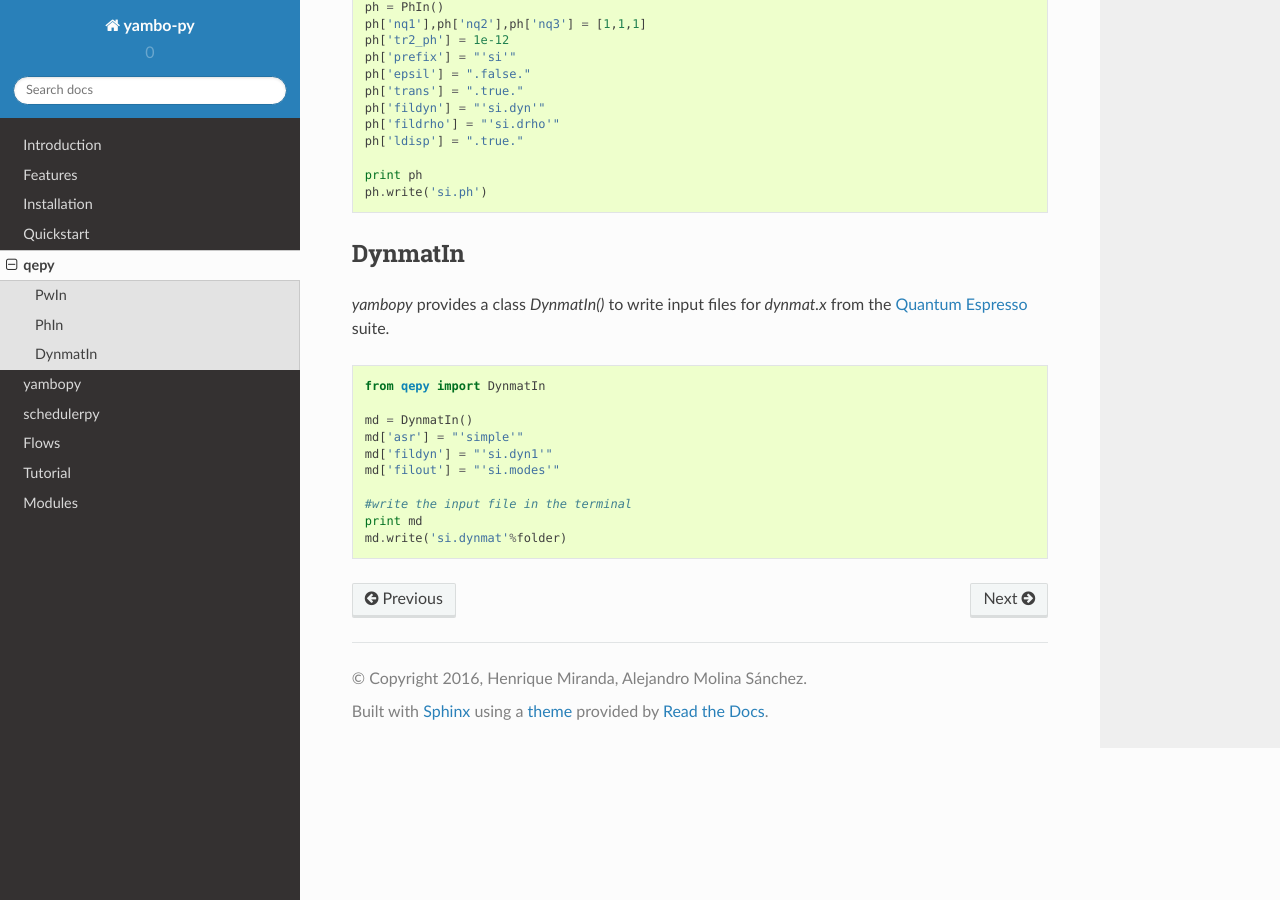
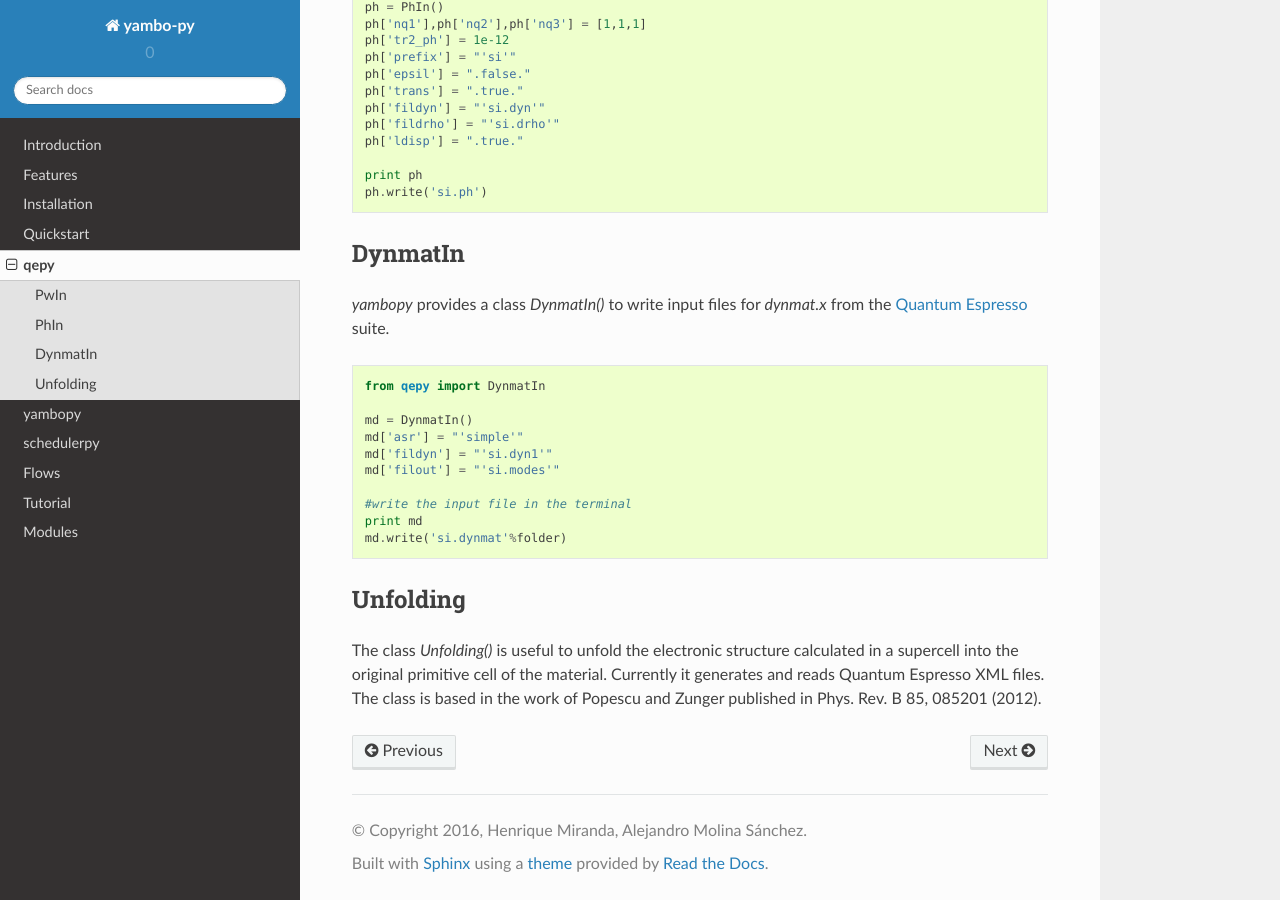
Before and after one commit to yambo-code/yambopy, a Sphinx documentation site: the page built from docs/source/qepy.rst, in a window 1280 px wide and 900 px high, scrolled down 1021 px. Built offline with Sphinx 7.4.7 and the Read the Docs theme 2.0.0, drawn with Linux system fonts in a browser that asks for light colours.

Commit message:
Update qepy.rst
starting unfolding

```diff
--- a/docs/source/qepy.rst
+++ b/docs/source/qepy.rst
@@ -84,3 +84,8 @@ from the  `Quantum Espresso <http://www.quantum-espresso.org/>`_ suite.
     #write the input file in the terminal
     print md
     md.write('si.dynmat'%folder)
+
+Unfolding
+~~~~~~~~~~~~~
+The class `Unfolding()` is useful to unfold the electronic structure calculated in a supercell into the original primitive cell of
+the material. Currently it generates and reads Quantum Espresso XML files. The class is based in the work of Popescu and Zunger published in Phys. Rev. B 85, 085201 (2012).
```
